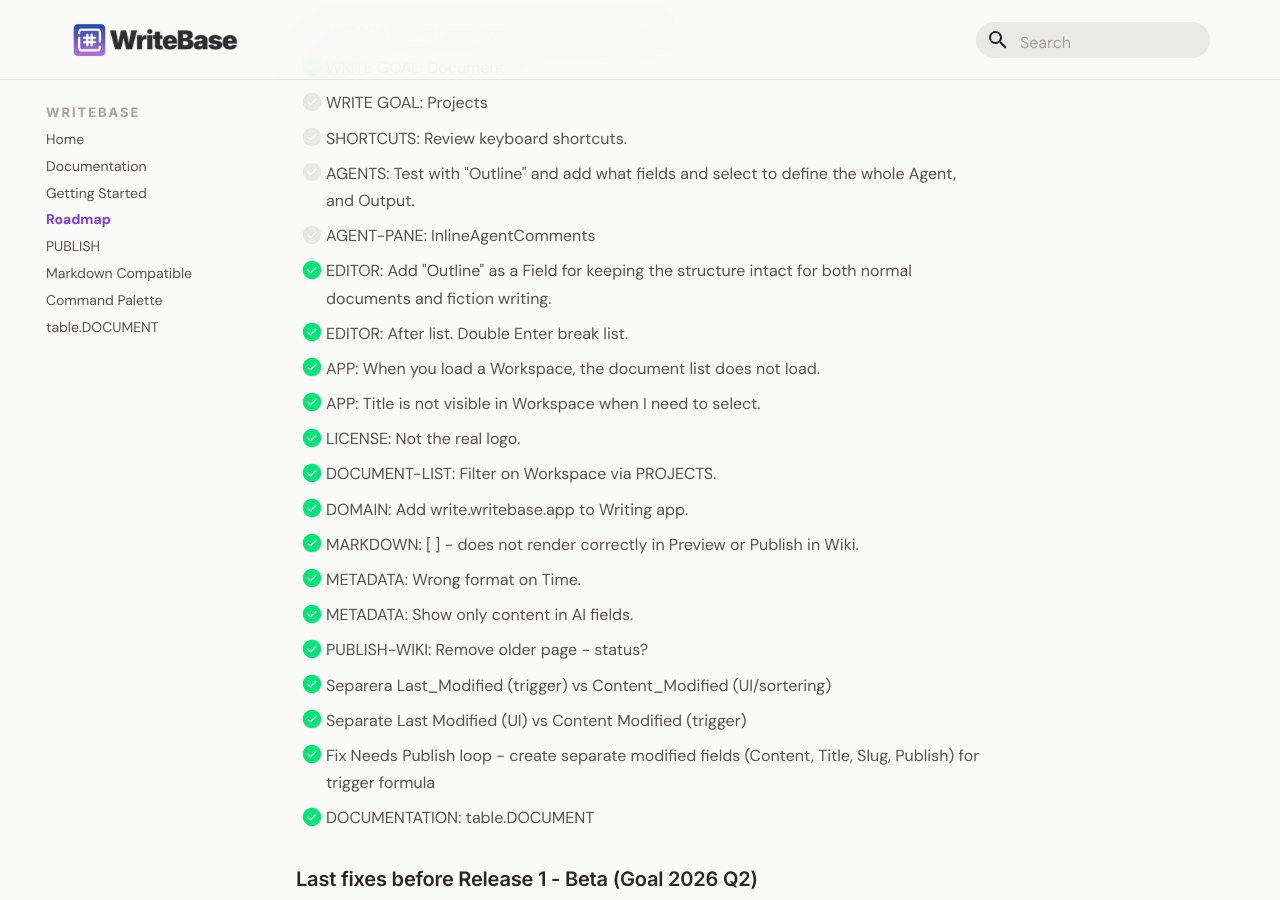
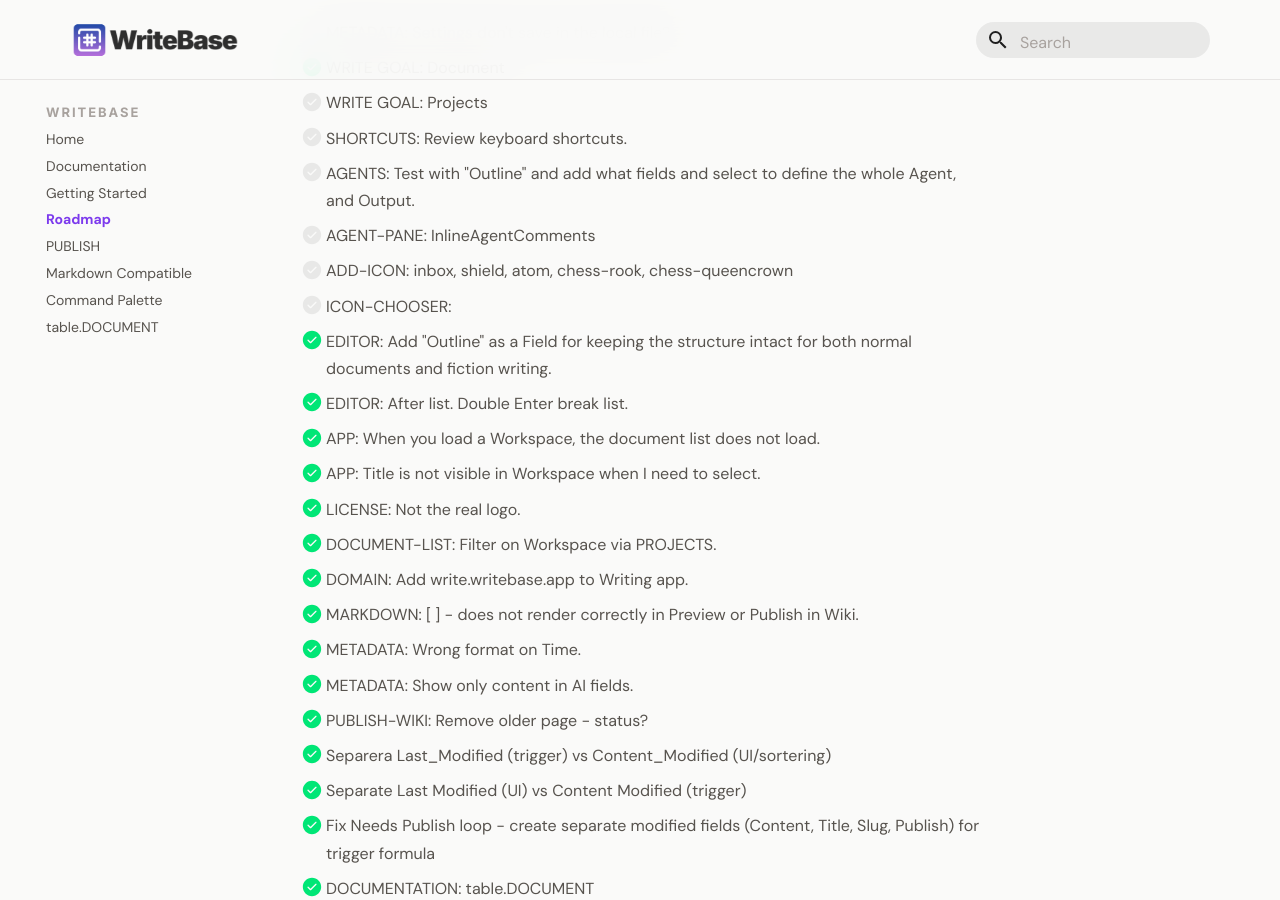
Before and after one commit to larssonhthomas-afk/writebase-docs, an MkDocs documentation site: the page built from docs/009-roadmap.md, in a window 1280 px wide and 900 px high, scrolled down 950 px. Built offline with MkDocs 1.6.1 and Material for MkDocs 9.7.7, drawn with Linux system fonts in a browser that asks for light colours; some web fonts are replaced.

Commit message:
Update 009-roadmap.md

```diff
--- a/docs/009-roadmap.md
+++ b/docs/009-roadmap.md
@@ -42,7 +42,8 @@ This Backlog has a priority 1-3.
 - [ ] SHORTCUTS: Review keyboard shortcuts.
 - [ ] AGENTS: Test with "Outline" and add what fields and select to define the whole Agent, and Output.
 - [ ] AGENT-PANE: InlineAgentComments
-- [ ]
+- [ ] ADD-ICON: inbox, shield, atom, chess-rook, chess-queencrown
+- [ ] ICON-CHOOSER:
 
 - [x] EDITOR: Add "Outline" as a Field for keeping the structure intact for both normal documents and fiction writing.
 - [x] EDITOR: After list. Double Enter break list.
```
